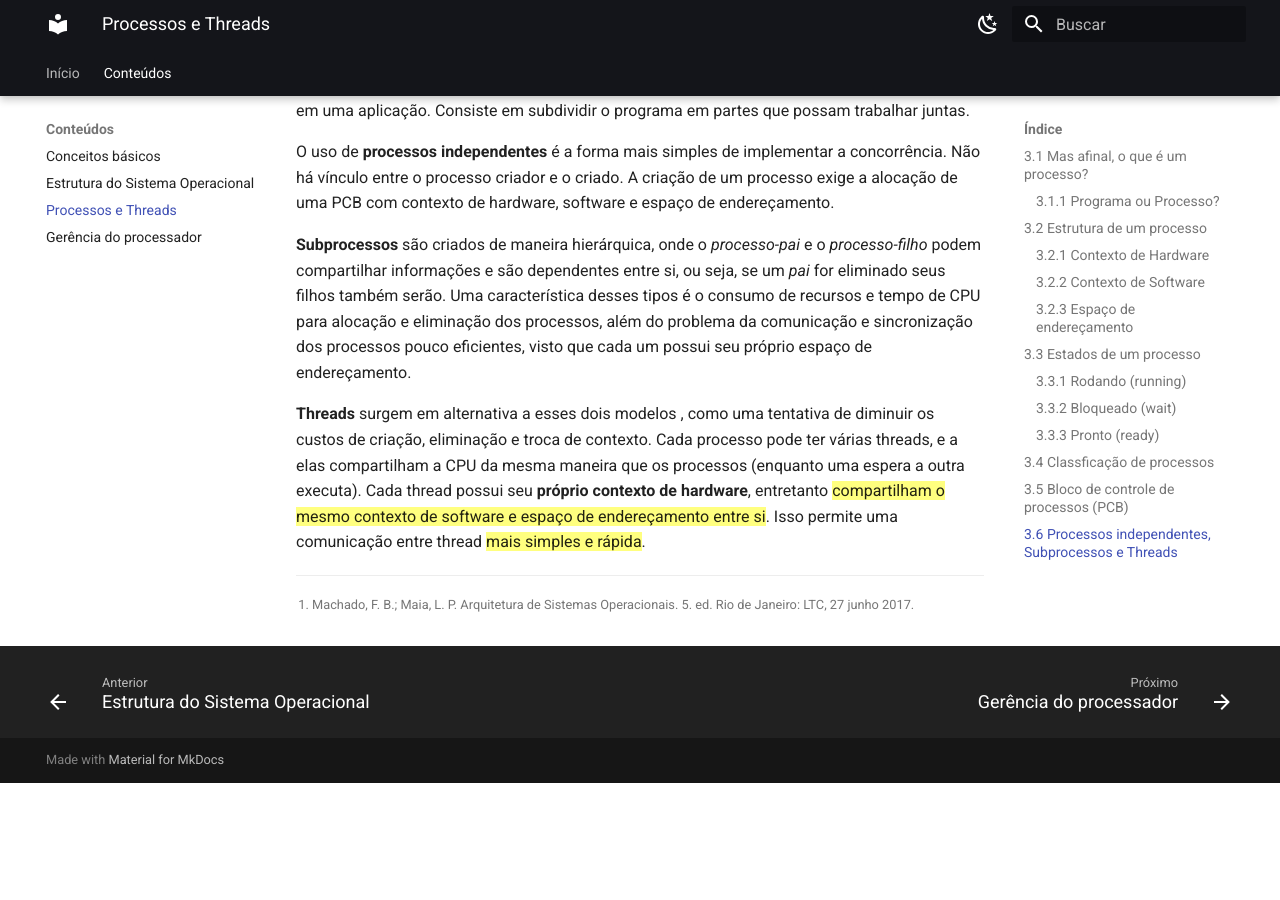
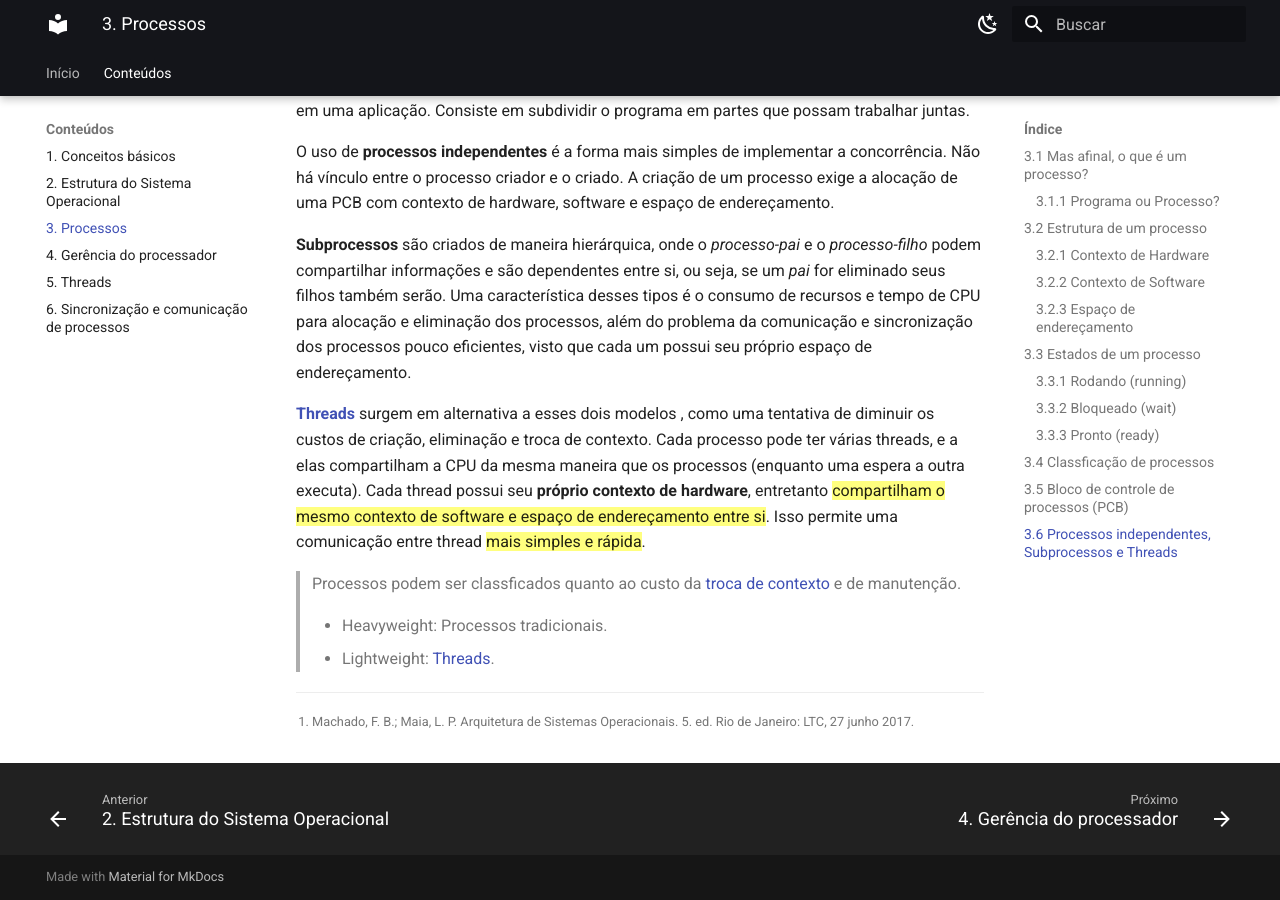
Before and after one commit to west7/FSO, an MkDocs documentation site: the page built from docs/notes/03_processos_e_threads.md, in a window 1280 px wide and 900 px high, scrolled down 2746 px. Built offline with MkDocs 1.6.1 and Material for MkDocs 9.7.7, drawn with Linux system fonts in a browser that asks for light colours; before the commit the page ends 3529 px from its top, so only the background shows below that; some of the changed text lies outside the part shown.

Commit message:
Update: conteudos

```diff
--- a/docs/notes/03_processos_e_threads.md
+++ b/docs/notes/03_processos_e_threads.md
@@ -68,4 +68,9 @@ O uso de **processos independentes** é a forma mais simples de implementar a co
 
 **Subprocessos** são criados de maneira hierárquica, onde o *processo-pai* e o *processo-filho* podem compartilhar informações e são dependentes entre si, ou seja, se um *pai* for eliminado seus filhos também serão. Uma característica desses tipos é o consumo de recursos e tempo de CPU para alocação e eliminação dos processos, além do problema da comunicação e sincronização dos processos pouco eficientes, visto que cada um possui seu próprio espaço de endereçamento.
 
-**Threads** surgem em alternativa a esses dois modelos  , como uma tentativa de diminuir os custos de criação, eliminação e troca de contexto. Cada processo pode ter várias threads, e a elas compartilham a CPU da mesma maneira que os processos (enquanto uma espera a outra executa). Cada thread possui seu **próprio contexto de hardware**, entretanto ==compartilham o mesmo contexto de software e espaço de endereçamento entre si==. Isso permite uma comunicação entre thread ==mais simples e rápida==.
+**[Threads](../notes/05_thread.md)** surgem em alternativa a esses dois modelos  , como uma tentativa de diminuir os custos de criação, eliminação e troca de contexto. Cada processo pode ter várias threads, e a elas compartilham a CPU da mesma maneira que os processos (enquanto uma espera a outra executa). Cada thread possui seu **próprio contexto de hardware**, entretanto ==compartilham o mesmo contexto de software e espaço de endereçamento entre si==. Isso permite uma comunicação entre thread ==mais simples e rápida==.
+
+> Processos podem ser classficados quanto ao custo da [troca de contexto](../notes/04_gerencia_do_processador.md#troca-contexto) e de manutenção.
+
+> - Heavyweight: Processos tradicionais.
+> - Lightweight: [Threads](../notes/05_thread.md).
--- a/mkdocs.yml
+++ b/mkdocs.yml
@@ -6,10 +6,12 @@ site_description: Site destinado à documentação da apostila Fundamentos de si
 nav:
   - Início: index.md
   - Conteúdos:
-    - Conceitos básicos: notes/01_conceitos_basicos.md
-    - Estrutura do Sistema Operacional: notes/02_estrutura_SO.md
-    - Processos e Threads: notes/03_processos_e_threads.md
-    - Gerência do processador: notes/04_gerencia_do_processador.md
+    - 1. Conceitos básicos: notes/01_conceitos_basicos.md
+    - 2. Estrutura do Sistema Operacional: notes/02_estrutura_SO.md
+    - 3. Processos: notes/03_processos_e_threads.md
+    - 4. Gerência do processador: notes/04_gerencia_do_processador.md
+    - 5. Threads: notes/05_thread.md
+    - 6. Sincronização e comunicação de processos: notes/06_sincronizacao_e_comunicacao.md
 
 theme:
   name: material
```
Also changed, not shown: other parts of docs/notes/03_processos_e_threads.md (+1 -1 lines), docs/notes/01_conceitos_basicos.md (+0 -1 lines), docs/notes/04_gerencia_do_processador.md (+7 -1 lines).
